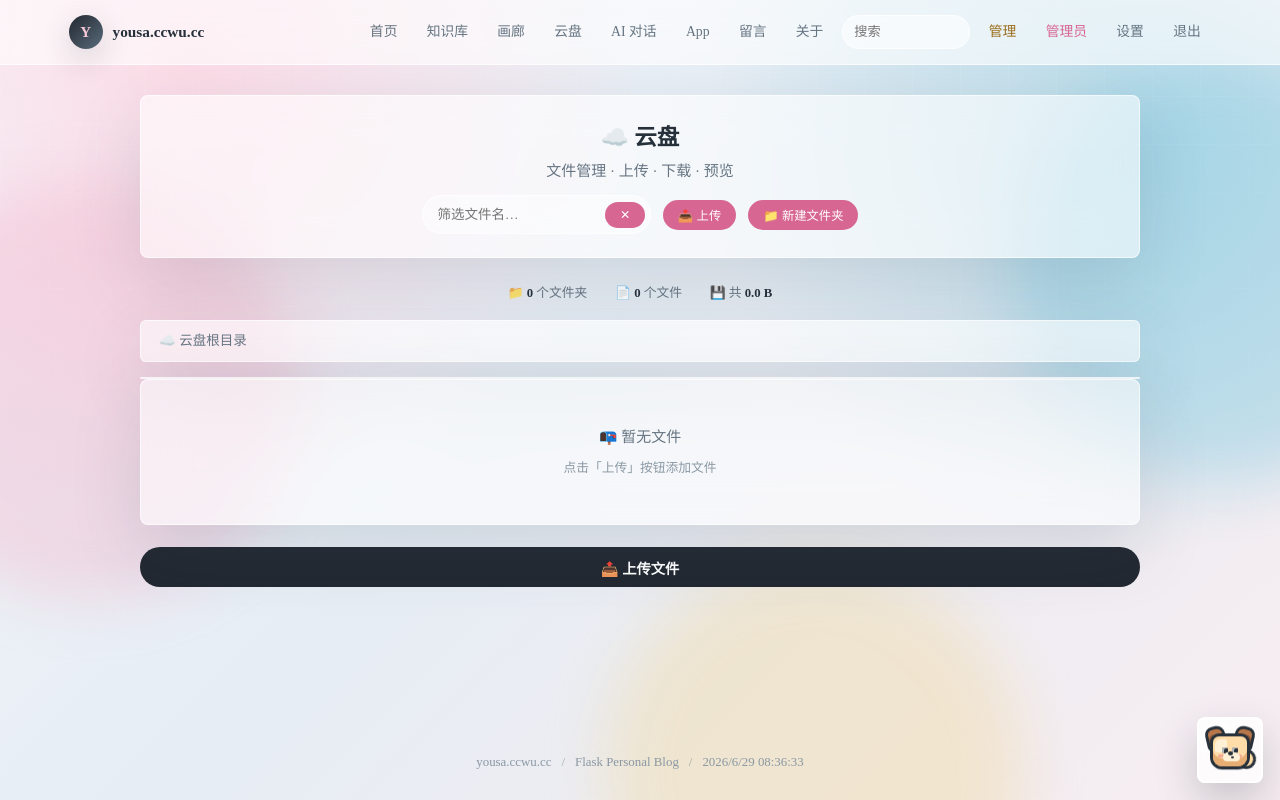
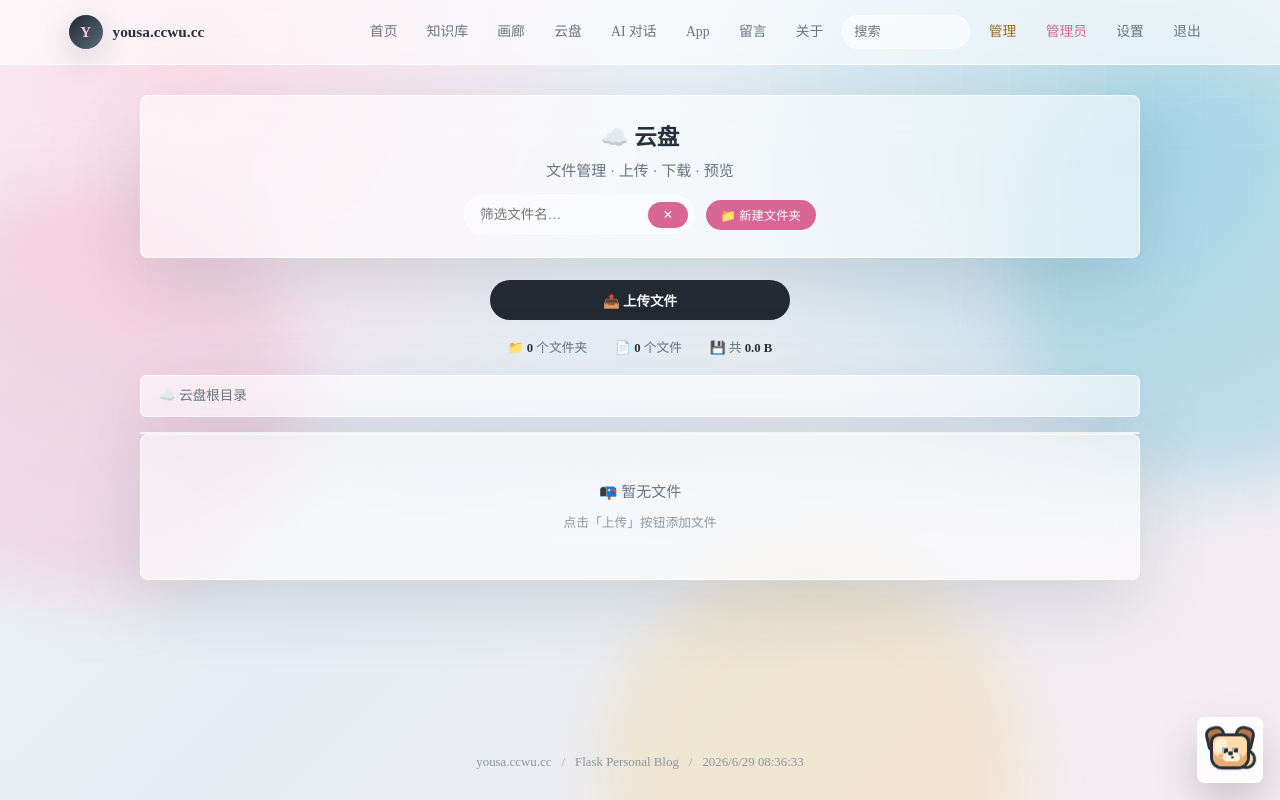
Before and after one commit to YOUSA-CECE/yousa.ccwu.cc, a Flask app: page /cloud/ in a window 1280 px wide. Run offline with Flask 3, Linux system fonts and the light colour scheme; a user stored in the database is signed in; data comes from the database, SQL or seed files in the repository; data that the repository does not hold is empty; some libraries are stand-ins or nearby versions.

Commit message:
fix: 上传按钮放到标题下方, 宽度30%, 去掉底部按钮

```diff
--- a/templates/cloud.html
+++ b/templates/cloud.html
@@ -83,11 +83,16 @@
                 <button onclick="document.getElementById('cloud-filter').value='';filterFiles('')">✕</button>
             </div>
             {% if is_admin %}
-            <button onclick="toggleUpload()">📤 上传</button>
             <button onclick="promptMkdir()">📁 新建文件夹</button>
             {% endif %}
         </div>
     </div>
+
+    {% if is_admin %}
+    <div style="text-align:center;margin:0 auto 1rem;width:30%;min-width:120px">
+        <button class="form-btn" style="width:100%;font-size:0.9rem;padding:0.4rem 0" onclick="toggleUpload()">📤 上传文件</button>
+    </div>
+    {% endif %}
 
     <div class="cloud-stats">
         <span class="cloud-stat">📁 <strong>{{ dirs|length }}</strong> 个文件夹</span>
@@ -178,12 +183,6 @@
         {% endif %}
     </div>
     {% endif %}
-
-    {% if is_admin %}
-    <div style="text-align:center;margin-top:1.5rem">
-        <button class="form-btn" style="font-size:0.95rem;padding:0.5rem 1.5rem" onclick="toggleUpload()">📤 上传文件</button>
-    </div>
-    {% endif %}
 </section>
 
 <div class="cloud-toast" id="cloud-toast"></div>
```
Also changed, not shown: templates/gallery.html (+6 -6 lines).
